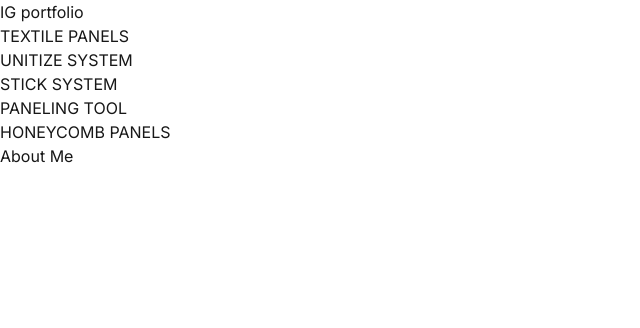
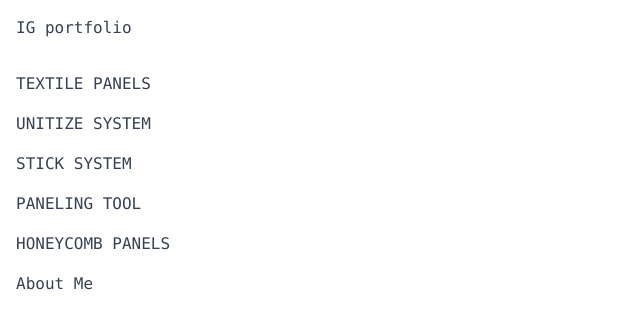
Before and after one commit to dfytz1/portfolio, a Next.js app: page / in a window 1280 px wide. Shown: the top 328 px of the page, without its empty margins (0-640 px from the left). Built offline with nearby package versions, Linux system fonts and the light colour scheme.

Commit message:
Disabled dark mode while preserving hover sound

```diff
--- a/src/app/layout.tsx
+++ b/src/app/layout.tsx
@@ -2,6 +2,7 @@ import type { Metadata } from 'next';
 import { Inter } from 'next/font/google';
 import './globals.css';
 import Navigation from '@/components/Navigation';
+import useSound from 'use-sound';
 
 const inter = Inter({
   subsets: ["latin"],
@@ -20,14 +21,14 @@ export default function RootLayout({
   children: React.ReactNode
 }) {
   return (
-    <html lang="en">
+    <html lang="en" className="light">
       <head>
         <link rel="preload" as="audio" href="/hover.mp3" type="audio/mpeg" />
       </head>
-      <body className={inter.className}>
+      <body className={`${inter.className} bg-white`}>
         <main className="flex flex-col md:flex-row min-h-screen">
           <Navigation className="w-full md:w-[300px] md:min-h-screen" />
-          <div className="flex-1 w-full flex justify-center">
+          <div className="flex-1 w-full">
             {children}
           </div>
         </main>
--- /dev/null
+++ b/tailwind.config.js
@@ -0,0 +1,15 @@
+/** @type {import('tailwindcss').Config} */
+module.exports = {
+  content: [
+    './src/pages/**/*.{js,ts,jsx,tsx,mdx}',
+    './src/components/**/*.{js,ts,jsx,tsx,mdx}',
+    './src/app/**/*.{js,ts,jsx,tsx,mdx}',
+  ],
+  darkMode: false,
+  theme: {
+    extend: {
+      // ... your existing theme extensions
+    },
+  },
+  plugins: [],
+}
```
